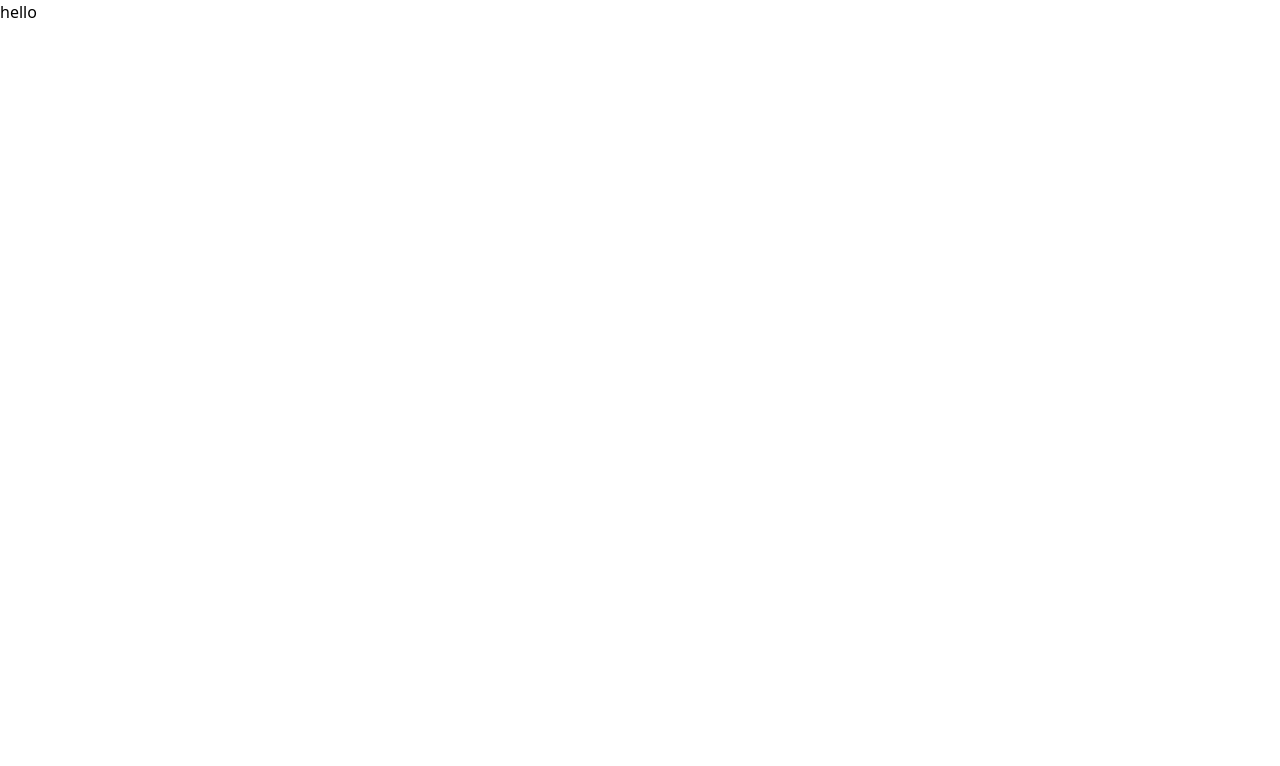
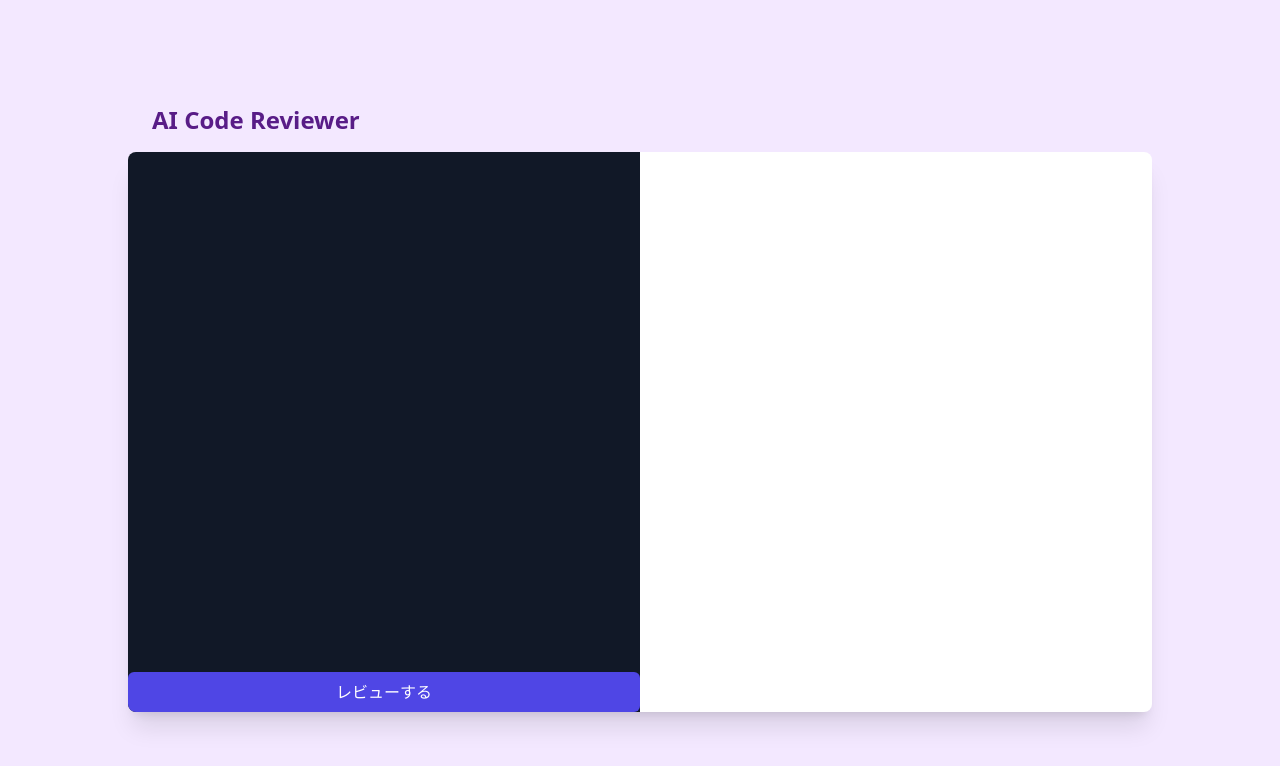
Before and after one commit to bbbyk105/code-reviewer, a React (Create React App) app: page / in a window 1280 px wide. Shown: the top 766 px of the page. Built offline with nearby package versions, Linux system fonts and the light colour scheme.

Commit message:
レイアウト

```diff
--- a/src/App.jsx
+++ b/src/App.jsx
@@ -1,7 +1,23 @@
 function App() {
   return (
-    <div className="App">
-      hello
+    <div className="min-h-screen bg-purple-100 flex flex-col items-center justify-center">
+      <header className="flex w-full max-w-5xl justify-between items-center py-4 px-6">
+        <h1 className="text-2xl font-bold text-purple-900">AI Code Reviewer</h1>
+      </header>
+      <main className="flex w-full max-w-5xl bg-white rounded-lg shadow-xl overflow-hidden h-[70vh]">
+        <div className="flex flex-col w-1/2 h-full bg-gray-900 overflow-y-auto">
+          <div className="flex-1 p-4 text-white">
+            <textarea className="h-full w-full bg-transparent text-white resize-none outline-none" />
+          </div>
+          <button className="bg-indigo-600 hover:bg-indigo-700 text-white py-2 px-4 rounded-md focus:outline-none disabled:opacity-50 disabled:cursor-not-allowed">
+            レビューする
+          </button>
+        </div>
+        <div className="flex flex-col w-1/2 h-full items-center justify-center">
+          <div className="p-4 overflow-y-auto w-full">
+          </div>
+        </div>
+      </main>
     </div>
   );
 }
```
